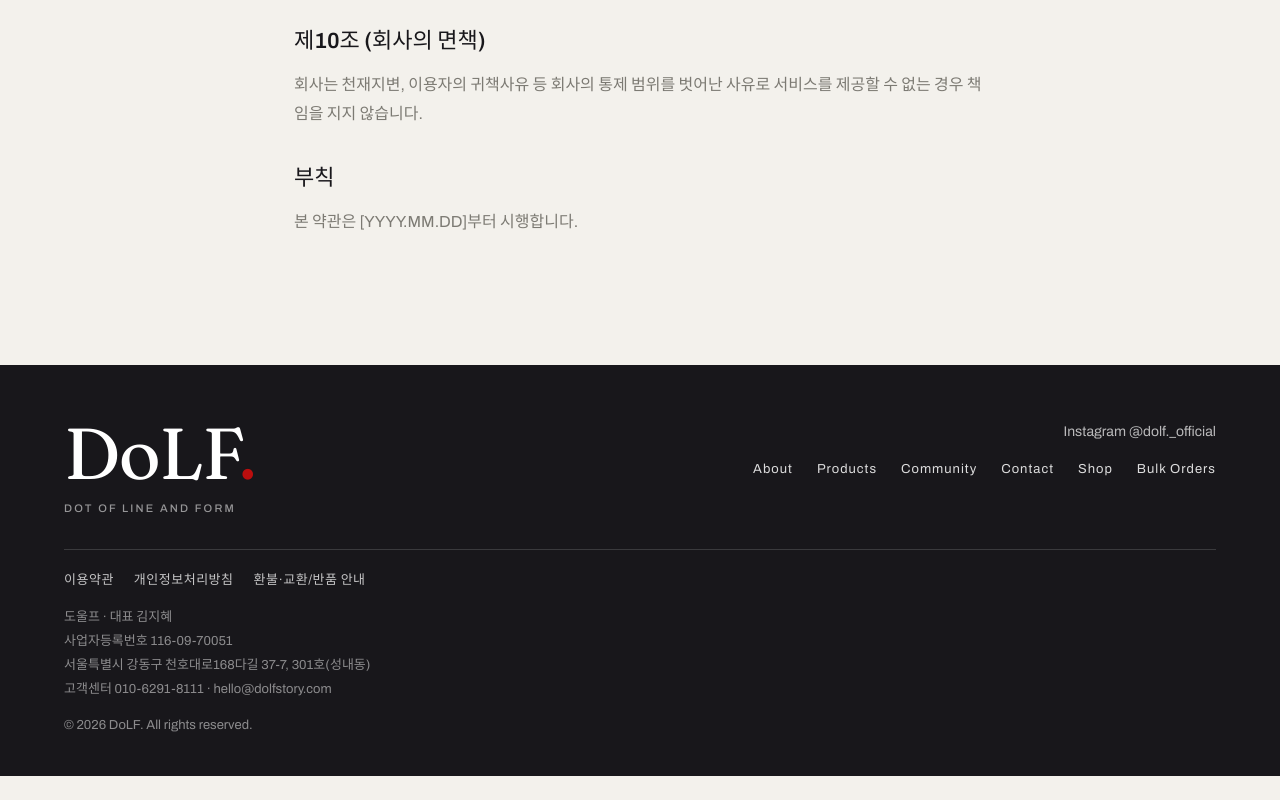
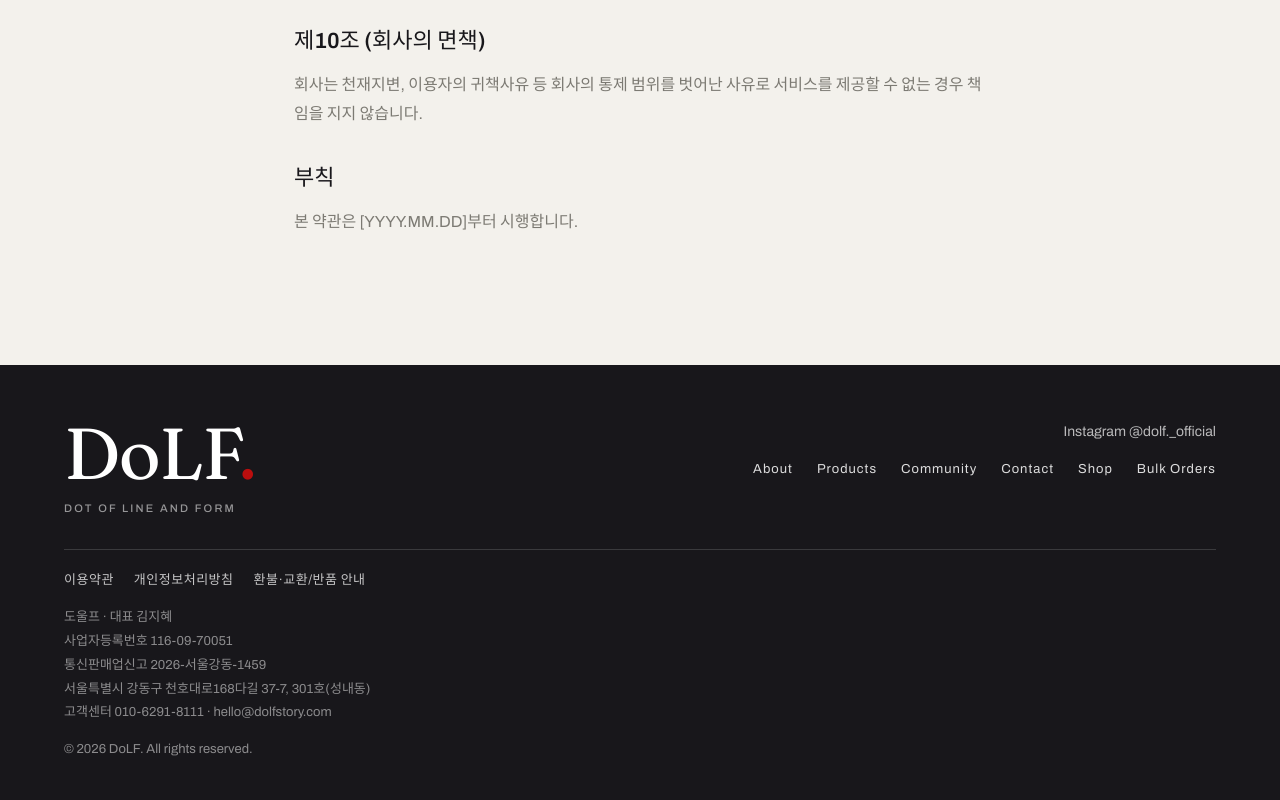
Before and after one commit to sophia-hye/dolf, a React (Vite) app: page /terms in a window 1280 px wide. Shown: the part 1895-2695 px from the top of the page. Before the commit the page ends 2671 px from the top, so only its background shows below. Built offline with nearby package versions, Linux system fonts and the light colour scheme; no server answers; the database is empty; a web font is replaced by a local one.

Commit message:
feat(legal): show 통신판매업 신고번호 in footer; add data-nosnippet to biz info block

```diff
--- a/src/components/layout/Footer.tsx
+++ b/src/components/layout/Footer.tsx
@@ -55,13 +55,12 @@ export function Footer() {
           ))}
         </LegalNav>
 
-        <BizInfo>
+        <BizInfo data-nosnippet>
           <BizRow>
             {businessInfo.companyName} · 대표 {businessInfo.owner}
           </BizRow>
           <BizRow>사업자등록번호 {businessInfo.registrationNumber}</BizRow>
-          {/* 통신판매업 신고번호 발급 전까지 노출하지 않음. 신고 완료 후 아래 줄 복원:
-              <BizRow>통신판매업신고 {businessInfo.mailOrderNumber}</BizRow> */}
+          <BizRow>통신판매업신고 {businessInfo.mailOrderNumber}</BizRow>
           <BizRow>{businessInfo.address}</BizRow>
           <BizRow>
             고객센터 {businessInfo.phone} · {businessInfo.email}
--- a/src/data/business.ts
+++ b/src/data/business.ts
@@ -1,14 +1,10 @@
 // Business / seller disclosure required by Korean e-commerce law.
 // Values below match the business registration (사업자등록증, 간이과세자, 2026-08-01 개업).
-// 통신판매업 신고번호(mailOrderNumber): 발급 전이라 푸터에서 노출하지 않음(Footer.tsx에서 해당 줄 제거).
-// 신고 완료 후 아래 값을 실제 번호로 교체하고 Footer.tsx에 줄을 다시 추가할 것.
 export const businessInfo = {
   companyName: '도울프',
   owner: '김지혜',
   registrationNumber: '116-09-70051',
-  // 간이과세자(직전기 공급대가 4,800만원 미만)는 통신판매업 신고 면제 대상일 수 있음.
-  // 신고 시 번호로, 면제 시 '통신판매업 신고 면제(간이과세자)'로 교체.
-  mailOrderNumber: '[통신판매업 신고번호 또는 "신고 면제(간이과세자)"]',
+  mailOrderNumber: '2026-서울강동-1459',
   address: '서울특별시 강동구 천호대로168다길 37-7, 301호(성내동)',
   phone: '010-6291-8111',
   email: 'hello@dolfstory.com',
```
